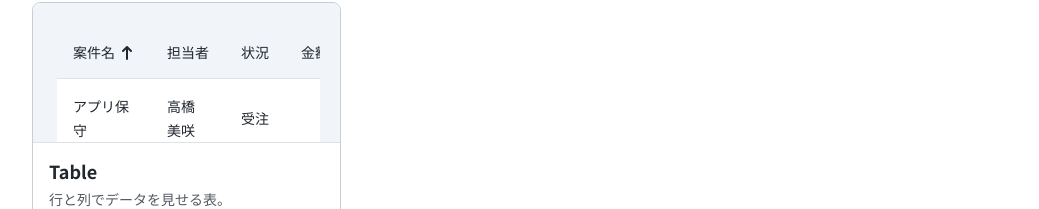
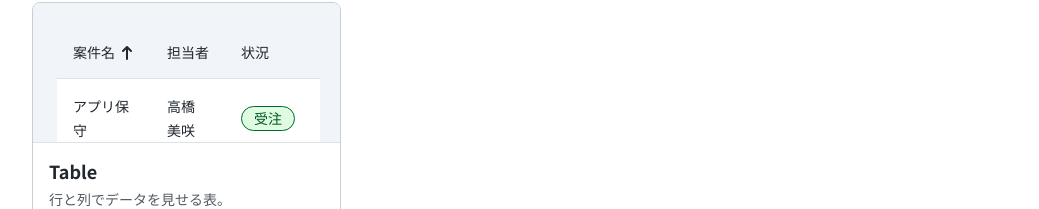
Before and after one commit to Infigate/infigate-designsystem, a React (Vite) app: page /#/ in a window 1280 px wide. Shown: the part 2124-2333 px from the top of the page, without its empty margins (240-1279 px from the left). Built offline with nearby package versions, Linux system fonts and the light colour scheme.

Commit message:
Tableを追加

```diff
--- a/src/design-system/components/Table/Table.catalog.tsx
+++ b/src/design-system/components/Table/Table.catalog.tsx
@@ -1,5 +1,6 @@
 import { useState } from 'react'
 import { defineCatalogEntry, definePlayground, ForcePseudoState, type ForceablePseudoClass } from '@/features/catalog'
+import { Badge, type BadgeStatus } from '../Badge'
 import { Button } from '../Button'
 import { Table, TableBody, TableHead, TableRow } from './Table'
 import styles from './Table.catalog.module.css'
@@ -7,7 +8,11 @@ import { TABLE_ALIGNS, TABLE_SIZES, TABLE_SORTS, type TableAlign, type TableSize
 import { TableCell, TableHeaderCell, TableSelectCell } from './TableCell'
 import { TableEmpty } from './TableEmpty'
 
-type Deal = { id: string; name: string; owner: string; status: string; amount: number }
+type DealStatus = '受注' | '提案中' | '見積中'
+type Deal = { id: string; name: string; owner: string; status: DealStatus; amount: number }
+
+/** 状況ごとのバッジの色 */
+const STATUS_COLORS = { 受注: 'success', 提案中: 'info', 見積中: 'neutral' } as const satisfies Record<DealStatus, BadgeStatus>
 
 const DEALS: Deal[] = [
   { id: 'd1', name: '基幹システム刷新', owner: '山田 太郎', status: '提案中', amount: 12_400_000 },
@@ -88,7 +93,12 @@ function DealTable({
               )}
               <TableCell align={align}>{deal.name}</TableCell>
               <TableCell align={align}>{deal.owner}</TableCell>
-              <TableCell align={align}>{deal.status}</TableCell>
+              <TableCell align={align}>
+                {/* 選択中の行は色の付いた面なので、塗りが重ならない outline にする */}
+                <Badge status={STATUS_COLORS[deal.status]} variant={selectable && isSelected ? 'outline' : 'subtle'}>
+                  {deal.status}
+                </Badge>
+              </TableCell>
               <TableCell align="right">{yen(deal.amount)}</TableCell>
             </TableRow>
           )
@@ -126,6 +136,7 @@ const playground = definePlayground({
       ...(selectable ? ['      <TableSelectCell aria-label="すべての行を選択" checked={…} onChange={…} />'] : []),
       `      <TableHeaderCell${alignAttribute} sort="asc" onSort={…}>案件名</TableHeaderCell>`,
       `      <TableHeaderCell${alignAttribute}>担当者</TableHeaderCell>`,
+      `      <TableHeaderCell${alignAttribute}>状況</TableHeaderCell>`,
       '      <TableHeaderCell align="right" sort="none" onSort={…}>金額（円）</TableHeaderCell>',
       '    </TableRow>',
       '  </TableHead>',
@@ -134,6 +145,9 @@ const playground = definePlayground({
       ...(selectable ? ['      <TableSelectCell aria-label="基幹システム刷新を選択" checked={…} onChange={…} />'] : []),
       `      <TableCell${alignAttribute}>基幹システム刷新</TableCell>`,
       `      <TableCell${alignAttribute}>山田 太郎</TableCell>`,
+      `      <TableCell${alignAttribute}>`,
+      '        <Badge status="info">提案中</Badge>',
+      '      </TableCell>',
       '      <TableCell align="right">12,400,000</TableCell>',
       '    </TableRow>',
       '  </TableBody>',
```
